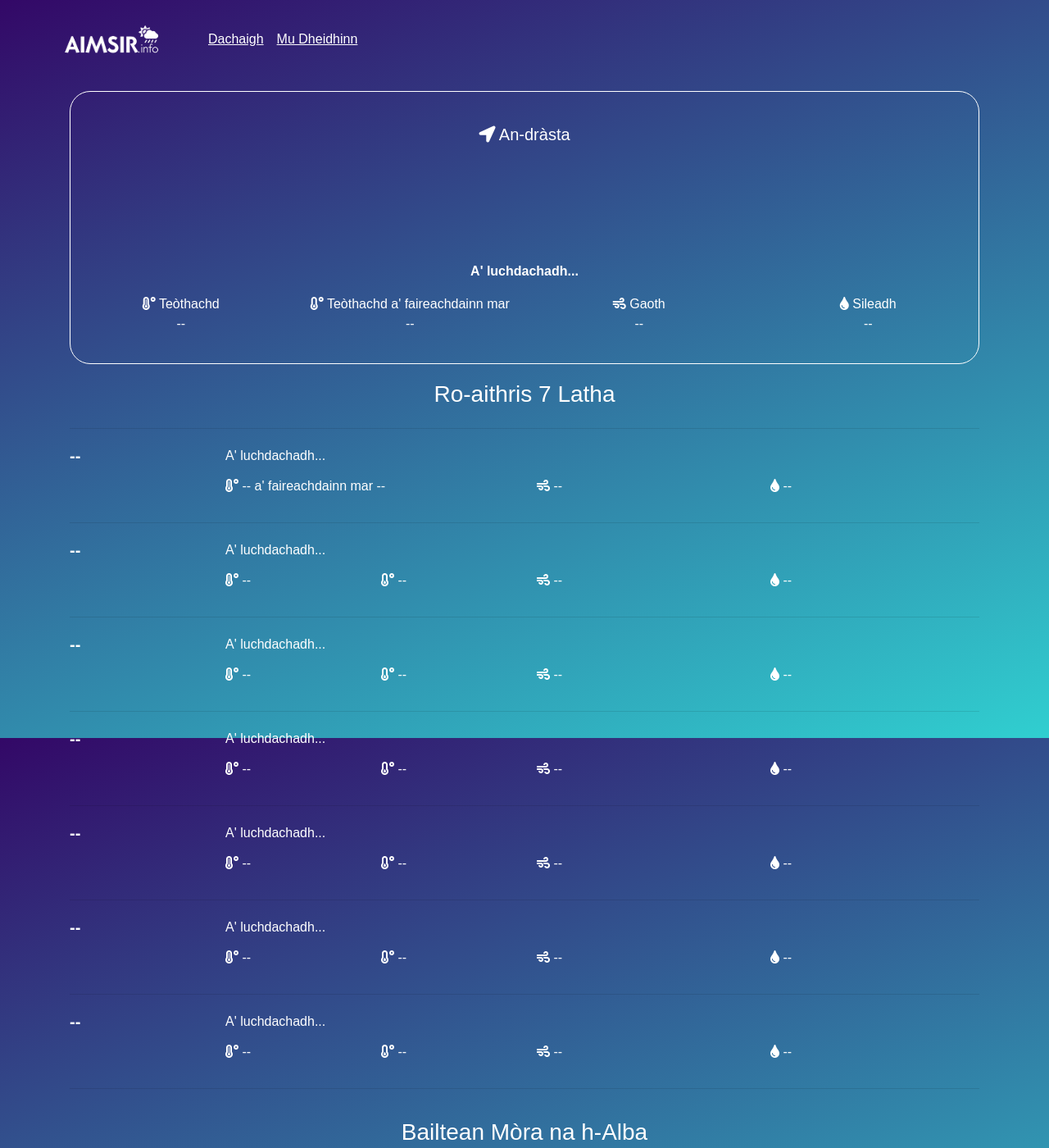
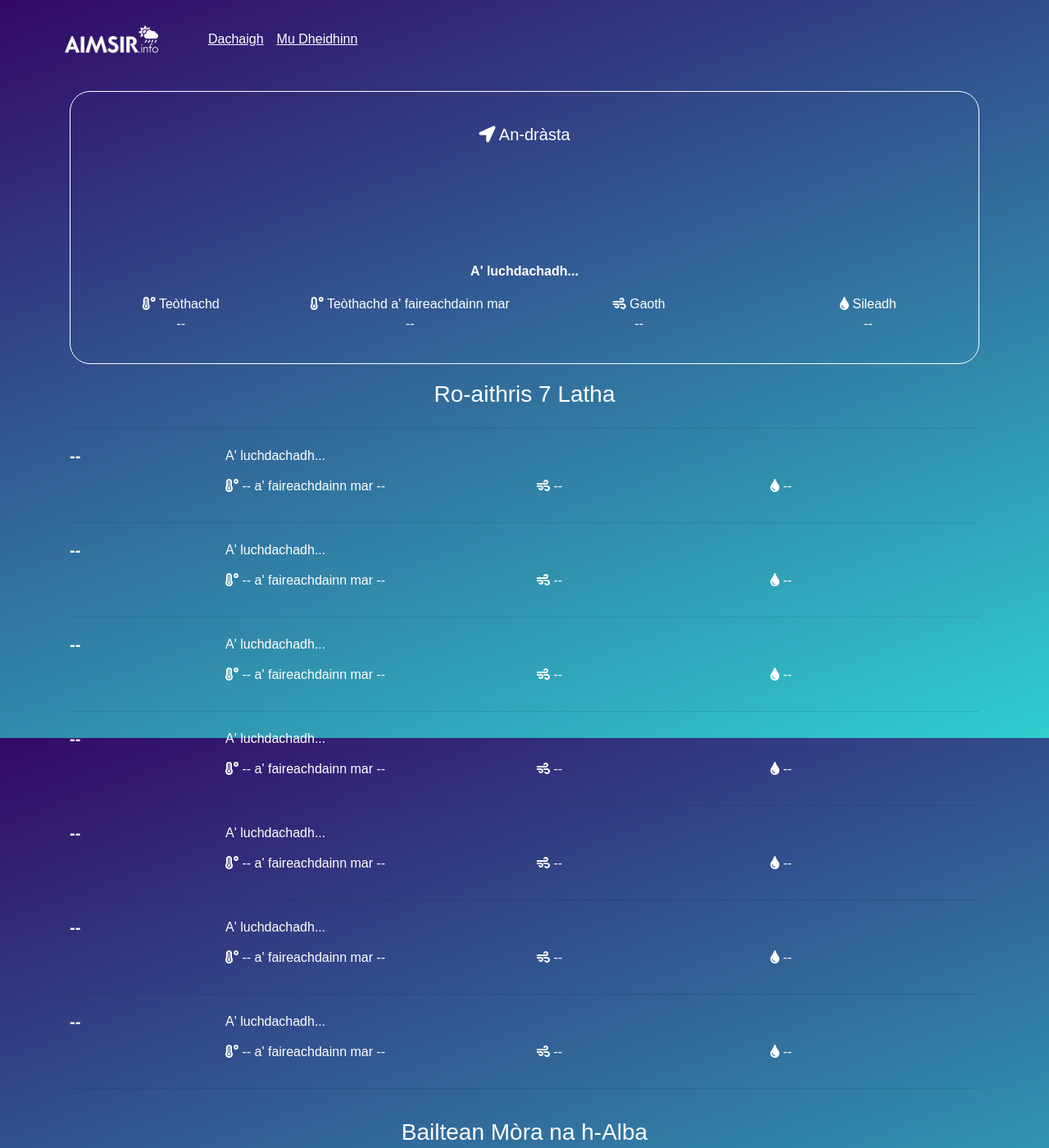
Before and after one commit to angeidheal/aimsir, a Jekyll site: the page built from index.html, in a window 1280 px wide and 1400 px high. Shown: the whole window at 82% size. Built offline with Jekyll 4.4.1, drawn with Linux system fonts in a browser that asks for light colours; nearby versions of some CDN libraries; a script that is not in the unit is left out.

Commit message:
Update index.html

```diff
--- a/index.html
+++ b/index.html
@@ -73,11 +73,8 @@
       </div>
 
       <div class="row">
-        <div class="col-md-2 offset-md-2">
-          <p class="daily-forecast"><strong><i class="fas fa-temperature-high"></i></strong> <span class="day-2-temp">--</span>
-        </div>
-        <div class="col-md-2">
-          <p class="daily-forecast"><strong><i class="fas fa-temperature-low"></i></strong> <span class="day-2-app-temp">--</span></p>
+        <div class="col-md-4 offset-md-2">
+          <p class="daily-forecast"><strong><i class="fas fa-temperature-high"></i></strong> <span class="day-2-temp">--</span> a' faireachdainn mar <span class="day-2-app-temp">--</span></p>
         </div>
         <div class="col-md-3">
           <p class="daily-forecast"><strong><i class="fas fa-wind"></i></strong> <span class="day-2-wind">--</span></p>
@@ -99,11 +96,8 @@
       </div>
 
       <div class="row">
-        <div class="col-md-2 offset-md-2">
-          <p class="daily-forecast"><strong><i class="fas fa-temperature-high"></i></strong> <span class="day-3-temp">--</span>
-        </div>
-        <div class="col-md-2">
-          <p class="daily-forecast"><strong><i class="fas fa-temperature-low"></i></strong> <span class="day-3-app-temp">--</span></p>
+        <div class="col-md-4 offset-md-2">
+          <p class="daily-forecast"><strong><i class="fas fa-temperature-high"></i></strong> <span class="day-3-temp">--</span> a' faireachdainn mar <span class="day-3-app-temp">--</span></p>
         </div>
         <div class="col-md-3">
           <p class="daily-forecast"><strong><i class="fas fa-wind"></i></strong> <span class="day-3-wind">--</span></p>
@@ -125,11 +119,8 @@
       </div>
 
       <div class="row">
-        <div class="col-md-2 offset-md-2">
-          <p class="daily-forecast"><strong><i class="fas fa-temperature-high"></i></strong> <span class="day-4-temp">--</span>
-        </div>
-        <div class="col-md-2">
-          <p class="daily-forecast"><strong><i class="fas fa-temperature-low"></i></strong> <span class="day-4-app-temp">--</span></p>
+        <div class="col-md-4 offset-md-2">
+          <p class="daily-forecast"><strong><i class="fas fa-temperature-high"></i></strong> <span class="day-4-temp">--</span> a' faireachdainn mar <span class="day-4-app-temp">--</span></p>
         </div>
         <div class="col-md-3">
           <p class="daily-forecast"><strong><i class="fas fa-wind"></i></strong> <span class="day-4-wind">--</span></p>
@@ -151,11 +142,8 @@
       </div>
 
       <div class="row">
-        <div class="col-md-2 offset-md-2">
-          <p class="daily-forecast"><strong><i class="fas fa-temperature-high"></i></strong> <span class="day-5-temp">--</span>
-        </div>
-        <div class="col-md-2">
-          <p class="daily-forecast"><strong><i class="fas fa-temperature-low"></i></strong> <span class="day-5-app-temp">--</span></p>
+        <div class="col-md-4 offset-md-2">
+          <p class="daily-forecast"><strong><i class="fas fa-temperature-high"></i></strong> <span class="day-5-temp">--</span> a' faireachdainn mar <span class="day-5-app-temp">--</span></p>
         </div>
         <div class="col-md-3">
           <p class="daily-forecast"><strong><i class="fas fa-wind"></i></strong> <span class="day-5-wind">--</span></p>
@@ -177,11 +165,8 @@
       </div>
 
       <div class="row">
-        <div class="col-md-2 offset-md-2">
-          <p class="daily-forecast"><strong><i class="fas fa-temperature-high"></i></strong> <span class="day-6-temp">--</span>
-        </div>
-        <div class="col-md-2">
-          <p class="daily-forecast"><strong><i class="fas fa-temperature-low"></i></strong> <span class="day-6-app-temp">--</span></p>
+        <div class="col-md-4 offset-md-2">
+          <p class="daily-forecast"><strong><i class="fas fa-temperature-high"></i></strong> <span class="day-6-temp">--</span> a' faireachdainn mar <span class="day-6-app-temp">--</span></p>
         </div>
         <div class="col-md-3">
           <p class="daily-forecast"><strong><i class="fas fa-wind"></i></strong> <span class="day-6-wind">--</span></p>
@@ -203,11 +188,8 @@
       </div>
 
       <div class="row">
-        <div class="col-md-2 offset-md-2">
-          <p class="daily-forecast"><strong><i class="fas fa-temperature-high"></i></strong> <span class="day-7-temp">--</span>
-        </div>
-        <div class="col-md-2">
-          <p class="daily-forecast"><strong><i class="fas fa-temperature-low"></i></strong> <span class="day-7-app-temp">--</span></p>
+        <div class="col-md-4 offset-md-2">
+          <p class="daily-forecast"><strong><i class="fas fa-temperature-high"></i></strong> <span class="day-7-temp">--</span> a' faireachdainn mar <span class="day-7-app-temp">--</span></p>
         </div>
         <div class="col-md-3">
           <p class="daily-forecast"><strong><i class="fas fa-wind"></i></strong> <span class="day-7-wind">--</span></p>
```
